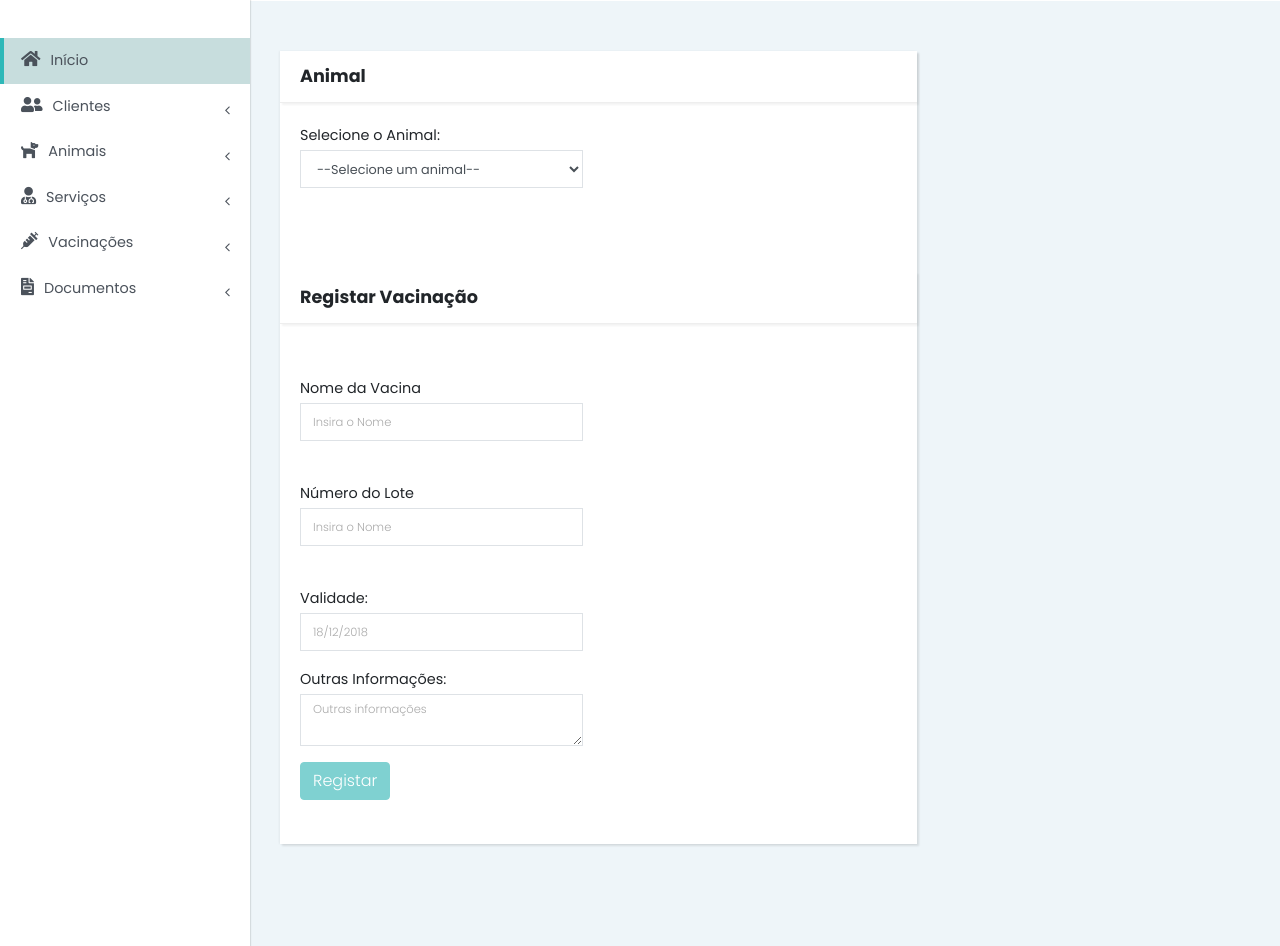
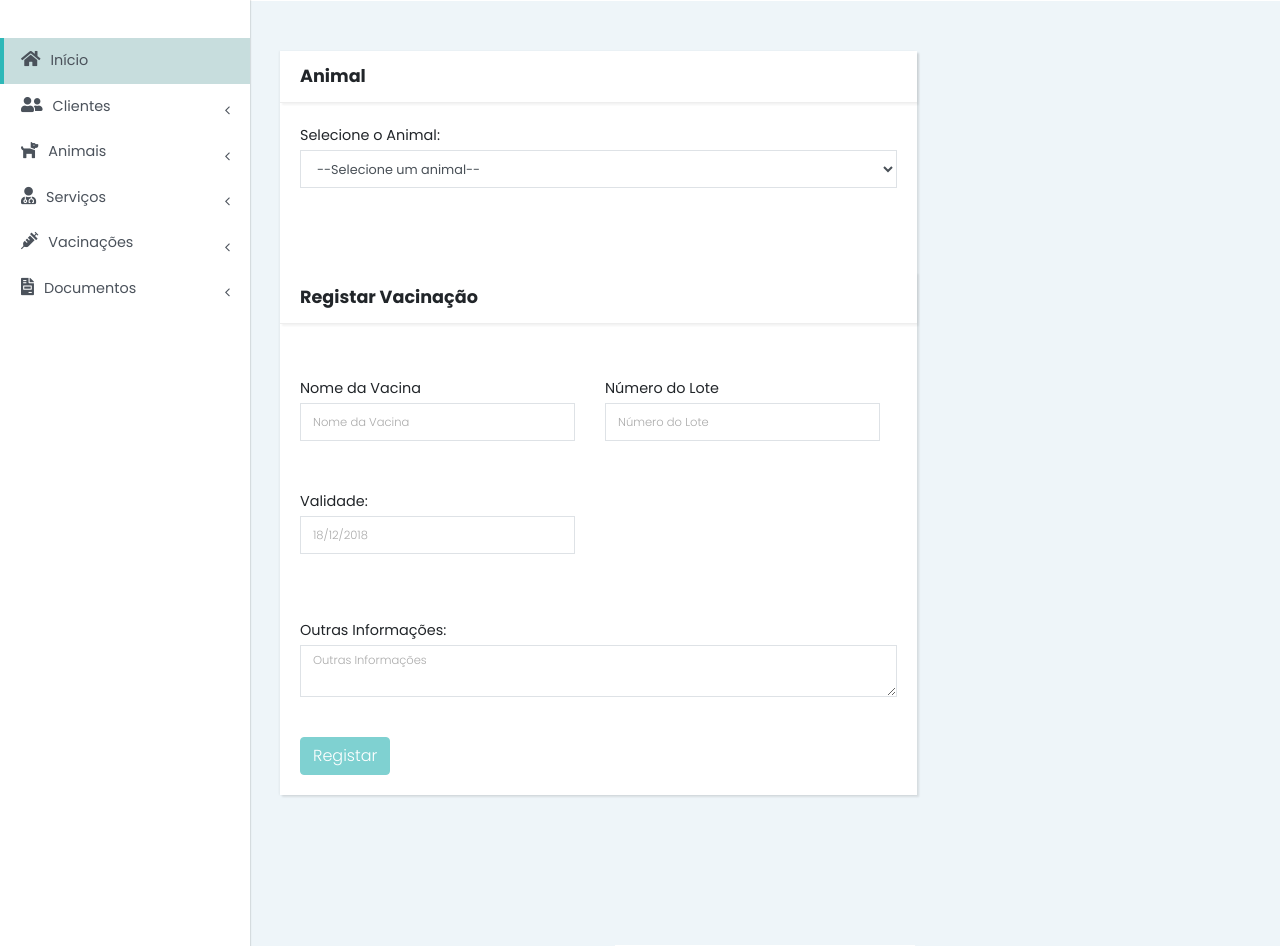
Before and after one commit to jcigarro/mygestvetFinal, a PHP site: page /mygestvet_main/RegistoVacinacoesBasico.php in a window 1280 px wide. Shown: the part 236-1182 px from the top of the page. Run offline with PHP 8.4, Linux system fonts and the light colour scheme; the visitor is signed in with stand-in values (Sample User, id 1); data that the repository does not hold is empty; some libraries are stand-ins or nearby versions.

Commit message:
update
aaa

```diff
--- a/mygestvet_main/EditaCliente.php
+++ b/mygestvet_main/EditaCliente.php
@@ -68,7 +68,7 @@
 
 
 
-          echo "<script>alert('Alterado com sucesso!'); </script>";
+
           echo "<script>location.href='ListaClientesBasico.php'</script>";
 
 
--- a/mygestvet_main/ListaAnimaisBasico.php
+++ b/mygestvet_main/ListaAnimaisBasico.php
@@ -376,7 +376,8 @@ if ($result2->num_rows > 0) {
                                                 <div class="form-group mb-4">
 
                                                   <label class=" form-control-label">Cliente Associado</label>
-                                                  <select name="Numero_Cliente" class="form-control mb-3">
+                                                  <select  name="Numero_Cliente" class="form-control mb-3" required>
+												  <option style=" color: #5d998c"  value= "<?php echo $Numero_Cliente ?>"> <b><?php echo $Nome_Cliente ?></b></option>
                                                     <?php
                                                     $sql2 = "SELECT Nome, Numero_Cliente from cliente WHERE Numero_Medico=$numero";
                                                     $cliente1 = $conn->query($sql2);
--- a/mygestvet_main/RegistoVacinacoesBasico.php
+++ b/mygestvet_main/RegistoVacinacoesBasico.php
@@ -191,12 +191,14 @@ $animal = $conn->query($sql6);
             <div class="card-header d-flex align-items-center">
               <h3 class="h4">Animal</h3>
             </div>
+			 <form  class="form-validade" method="POST" >
             <div class="card-body">
               <div class="row">
-                <div class="col-sm-6 col-md-6">
+                <div class=" col-md-12">
                   <div class="form-group mb-4">
                     <div class="form-group">
-                      <form id="regForm" method="POST" action="GeraRegistoVacinacao.php">
+
+
                         <label class=" form-control-label">Selecione o Animal:</label>
                         <select  id="numero_animal"  name="numero_animal" class="form-control mb-3">
                           <option value= ""> --Selecione um animal-- </option>
@@ -217,59 +219,68 @@ $animal = $conn->query($sql6);
                   </div>
                 </div>
               </div>
+
               <div class="card-header">
                 <h3 class="h4">Registar Vacinação</h3>
               </div>
               <!-- One "tab" for each step in the form: -->
 
               <div class="card-body">
-                <div class="row">
-                  <div class="col-sm-6 col-md-6">
-                    <div class="form-group mb-4">
-                      <div class="tab">
+
+						 <div class="row">
+                        <div class="form-group">
+						<div class="col-lg-12">
+                          <h3 style="color: #52b2a4; font-size: 14px"></h3><br>
+                          <label class="form-control-label">Nome da Vacina </label>
+                          <input type="text" name="nome" id="nome" class="form-control" required data-msg="Insira o Nome da Vacina" class="input-material" class="form-control" placeholder="Nome da Vacina" >
+                        </div></div>
+                        <div class="form-group">
+                         <div class="col-lg-12">
+                          <h3 style="color: #52b2a4; font-size: 14px"></h3><br>
+                          <label class="form-control-label">Número do Lote</label>
+                          <input type="number" name="lote" id="lote" class="form-control" required data-msg="Insira o Numero de Lote" class="input-material" class="form-control" placeholder="Número do Lote">
+                        </div></div>
 
                         <div class="form-group">
-                          <h3 style="color: #52b2a4; font-size: 14px"></h3><br>
-                          <label class="form-control-label">Nome da Vacina </label>
-                          <input type="text" name="nome" id="nome" class="form-control" required placeholder="Insira o Nome" class="input-material" class="form-control" placeholder="Nome da Vacina">
-                        </div>
-                        <div class="form-group">
-
-                          <h3 style="color: #52b2a4; font-size: 14px"></h3><br>
-                          <label class="form-control-label">Número do Lote</label>
-                          <input type="number" name="lote" id="lote" class="form-control" required placeholder="Insira o Nome" class="input-material" class="form-control" placeholder="Número do Lote">
-                        </div>
-
-                        <div class="form-group">
+							<div class="col-lg-12">
                           <h3 style="color: #52b2a4; font-size: 14px"></h3><br>
                           <label class="form-control-label">Validade:</label>
                           <input  type="data" placeholder='<?php echo date("d/m/Y"); ?>' name="validade" id="validade" class="form-control input-datepicker" >
                         </div>
+						</div>
+						</div>
+						<br>
+						<br>
                         <div class="form-group">
                           <label class="form-control-label">Outras Informações:</label>
-                          <textarea rows="2" cols="60" name="outrasInformacoes" type="text" placeholder="Outras informações" placeholder="Outras Informações" class="form-control"></textarea>
+                          <textarea rows="2" cols="60" name="outrasInformacoes" type="text"  placeholder="Outras Informações" class="form-control"></textarea>
                         </div>
-                        <button type="submit" class="btn btn-primary">Registar</button>
-                      </div>
+						<br>
+                        <button type="submit" formaction="GeraRegistoVacinacao.php" class="btn btn-primary">Registar</button>
+						</form>
+                      <br>
                       <!-- Circles which indicates the steps of the form: -->
 
-                    </div>
-                  </form>
-                </div>
-              </div>
-</div>
-        </div>
-                </div>
+				</div>
 
 
 
- <div class="card-body" align="center" style="margin-top: 100px;">
+
+        </div>
+
+
+
+
+
+        </div>
+		<div class="card-body" align="center" style="margin-top: 100px;">
 
             <img src="img/pub2.jpg"><br><br>
             <button type="submit" align="center" class="btn btn-secundary" >Activar Conta Premium</button>
 
           </div>
-        </div>
+		</div>
+		</div>
 
 
 
@@ -287,7 +298,7 @@ $animal = $conn->query($sql6);
                 </div>
               </div>
             </footer>
-          </div>
+
 
 
 
--- a/mygestvet_main/assidb.php
+++ b/mygestvet_main/assidb.php
@@ -148,7 +148,7 @@ $html = '
         <h2 class="cabeçalho">'.$Telefone_Cliente.' </h2>
         <h2 class="cabeçalho">'.$Morada_Cli.', '.$Localidade_Cli.' </h2>
         <h2 class="cabeçalho">Animal: '.$Nome_Animal.'</h2>
-        <h2 class="cabeçalho">Nº Chip: '.$Numero_Chip.'</h2>
+        <h2 class="cabeçalho">Nº Identificação: '.$Numero_Chip.'</h2>
       </td>
 
   </tr>
```
Also changed, not shown: mygestvet_main/GeraRegistoVacinacao.php (+11 -5 lines), mygestvet_main/HistoricoReceitas.php (+7 -7 lines), mygestvet_main/ListaClientesBasico.php (+13 -15 lines), mygestvet_main/ListaVacinacoesBasico.php (+5 -5 lines).
